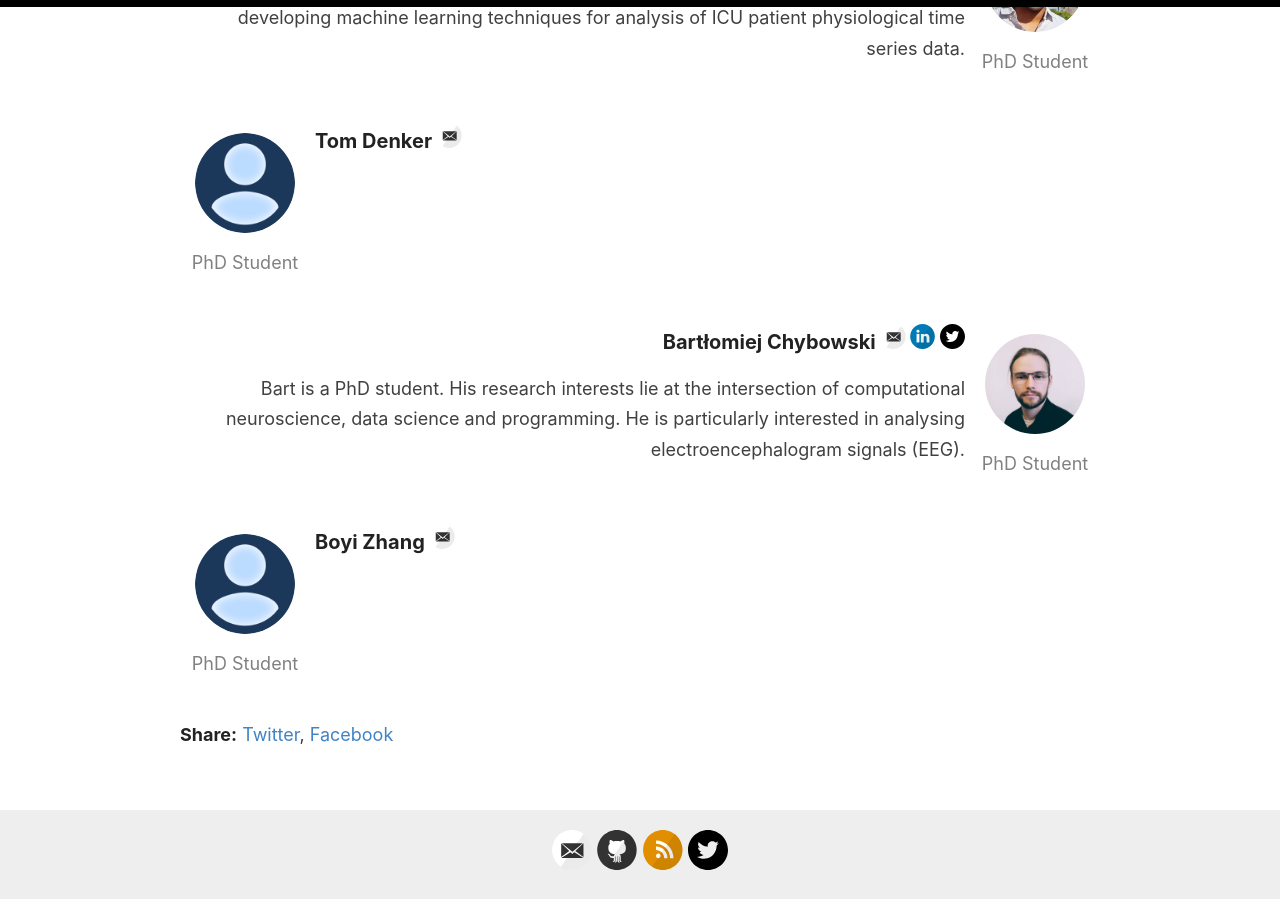
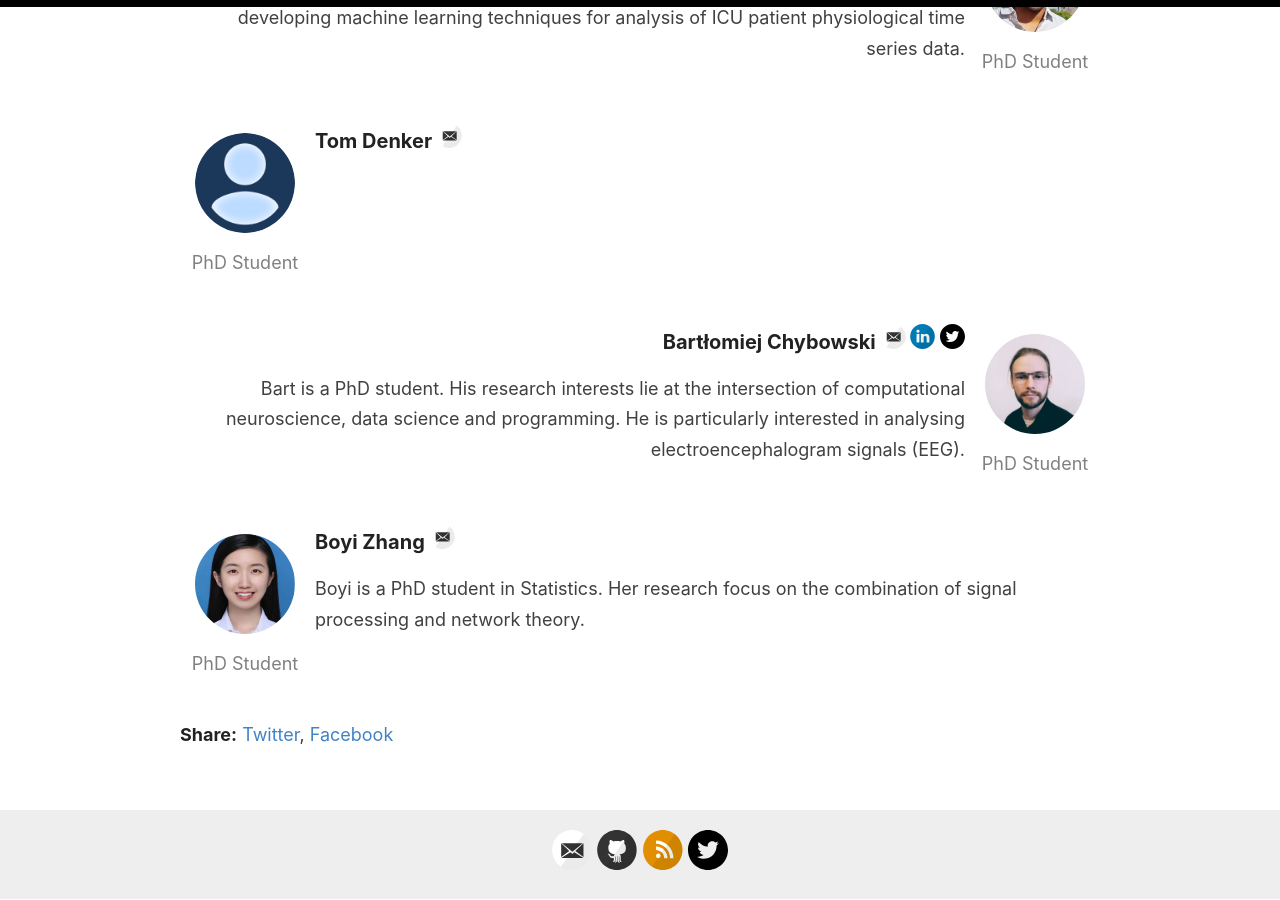
Before and after one commit to biomedSP/biomedsp.github.io, a Jekyll site: the page built from _pages/people.md, in a window 1280 px wide and 900 px high, scrolled down 1749 px. Built offline with Jekyll 4.4.1, drawn with Linux system fonts in a browser that asks for light colours.

Commit message:
add Boyi image and desc

```diff
--- a/_pages/people.md
+++ b/_pages/people.md
@@ -63,8 +63,8 @@ people:
       linkedin: bartlomiejchybowski/
       twitter: bartchybowski
     - name: Boyi Zhang
-      image: /images/people/generic.png
+      image: /images/people/boyi.png
       position: PhD Student
-      description:
+      description: Boyi is a PhD student in Statistics. Her research focus on the combination of signal processing and network theory.
       email: b.zhang-57@sms.ed.ac.uk
 ---
```
Also changed, not shown: images/people/boyi.png (added).
